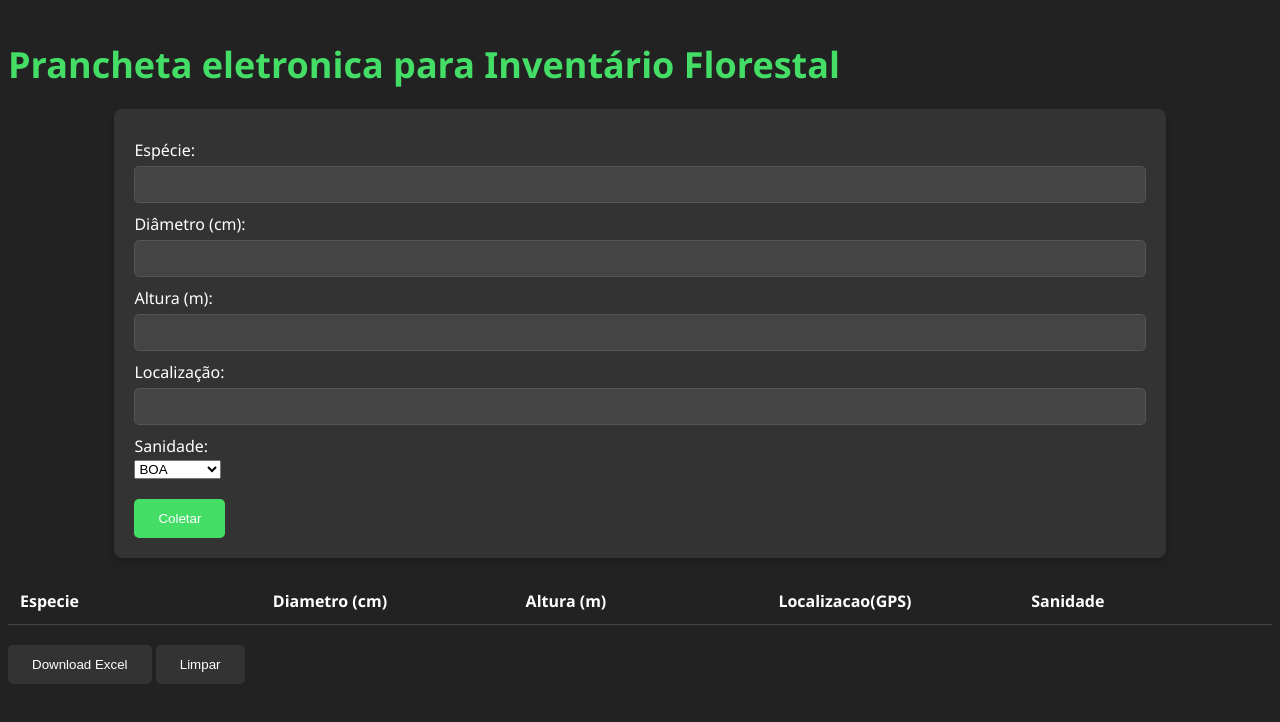
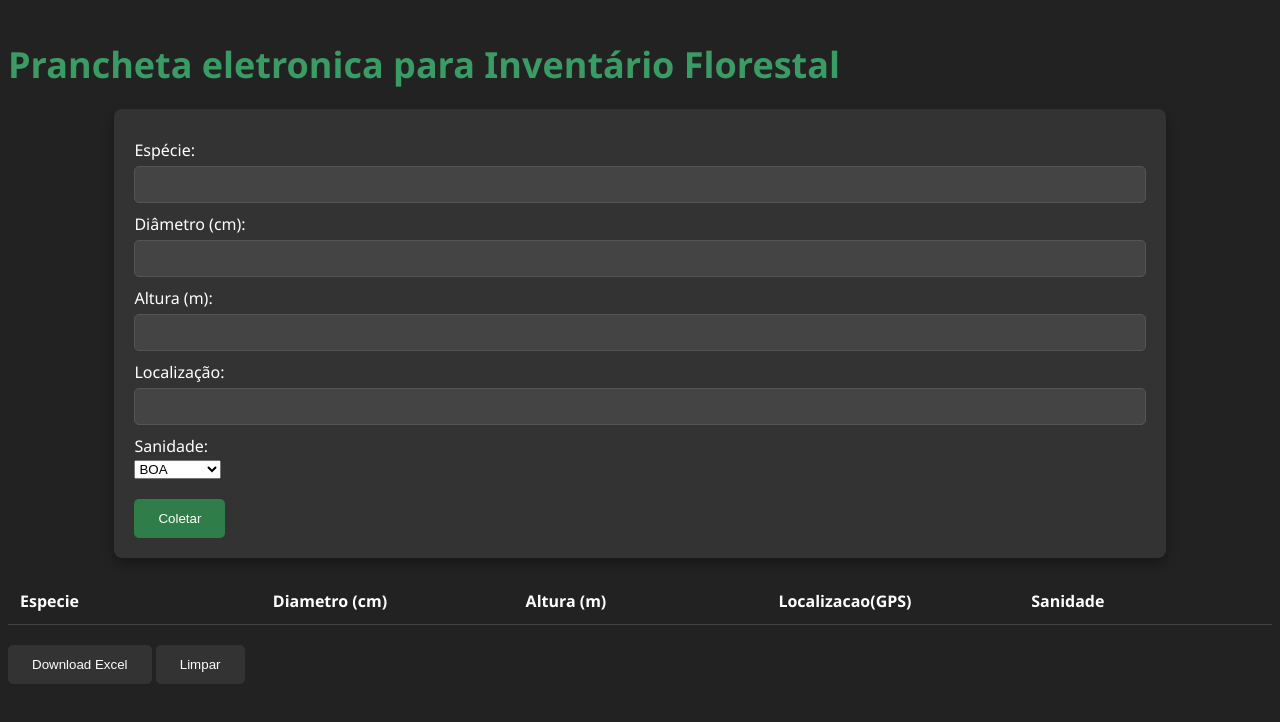
Before and after one commit to Thiago2436/DeskFloraMobile, a plain HTML site: page index.html in a window 1280 px wide. Drawn offline with Linux system fonts and the light colour scheme.

Commit message:
Update style.css

```diff
--- a/style.css
+++ b/style.css
@@ -19,11 +19,16 @@ th, td {
 }
 
 /* Estilos para as colunas da tabela */
-th:nth-child(1), td:nth-child(1),
-th:nth-child(2), td:nth-child(2),
-th:nth-child(3), td:nth-child(3),
-th:nth-child(4), td:nth-child(4),
-th:nth-child(5), td:nth-child(5) {
+th:nth-child(1),
+td:nth-child(1),
+th:nth-child(2),
+td:nth-child(2),
+th:nth-child(3),
+td:nth-child(3),
+th:nth-child(4),
+td:nth-child(4),
+th:nth-child(5),
+td:nth-child(5) {
   width: 20%;
 }
 
@@ -34,20 +39,20 @@ form {
   background-color: #333;
   padding: 20px;
   border-radius: 8px;
-  box-shadow: 0 4px 8px rgba(0, 0, 0, 0.2);
+  box-shadow: 0 6px 12px rgba(0, 0, 0, 0.3); /* Sombra mais pronunciada */
 }
 
 h1 {
   font-size: 28px;
   text-align: center;
   margin-top: 20px;
-  color: #44dd66; /* Verde */
+  color: #3a9b65; /* Tom mais escuro de verde */
 }
 
 h2 {
   font-size: 24px;
   margin-top: 20px;
-  color: #44dd66; /* Verde */
+  color: #3a9b65; /* Tom mais escuro de verde */
 }
 
 label {
@@ -71,18 +76,18 @@ textarea {
 }
 
 button {
-  background-color: #44dd66; /* Verde */
+  background-color: #2f7e49; /* Verde mais escuro */
   color: #fff;
   border: none;
   border-radius: 5px;
   padding: 12px 24px;
   margin-top: 20px;
   cursor: pointer;
-  transition: background-color 0.3s;
+  transition: background-color 0.3s; /* Efeito de transição suave */
 }
 
 button:hover {
-  background-color: #3ca057; /* Tonalidade mais escura do verde */
+  background-color: #2a6c41; /* Tonalidade mais escura do verde */
 }
 
 /* Ajustes para telas maiores */
@@ -115,7 +120,7 @@ button:hover {
   padding: 12px 24px;
   margin-top: 20px;
   cursor: pointer;
-  transition: background-color 0.3s;
+  transition: background-color 0.3s; /* Efeito de transição suave */
 }
 
 #download-excel:hover,
```
